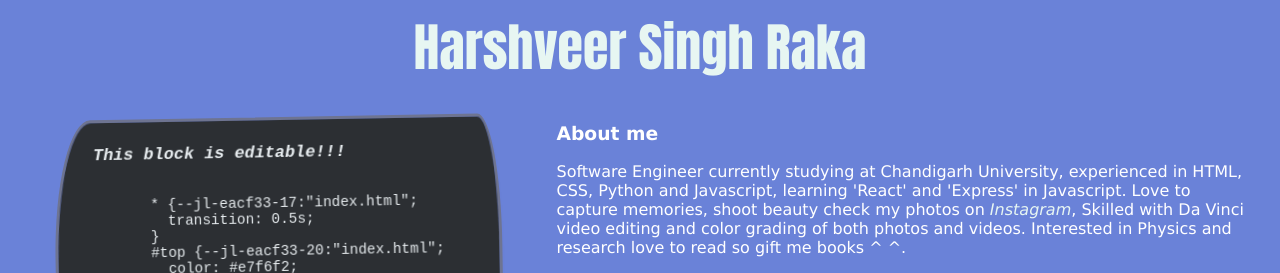
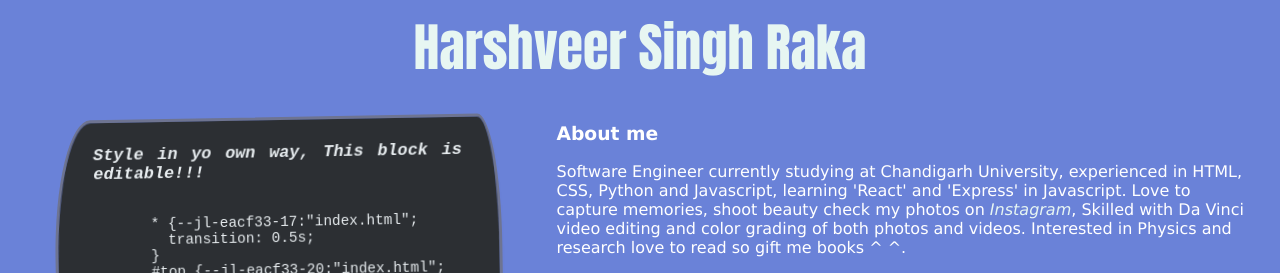
Before and after one commit to hvs-raka/Raka, a plain HTML site: page index.html in a window 1280 px wide. Shown: the top 273 px of the page. Drawn offline with Linux system fonts and the light colour scheme.

Commit message:
editable content updated

```diff
--- a/index.html
+++ b/index.html
@@ -11,7 +11,7 @@
     <div class="front">
       <div class="styling">
         <h3 style="padding: 0px 7%; font-style: italic">
-          This block is editable!!!
+          Style in yo own way, This block is editable!!!
         </h3>
         <style contenteditable style="display: block; white-space: pre">
           * {
```
